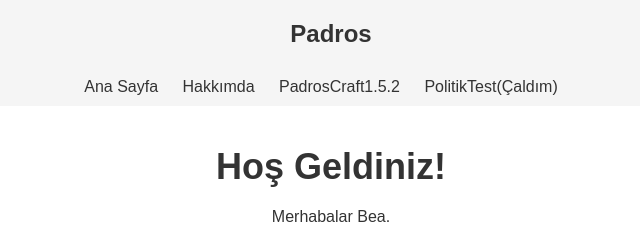
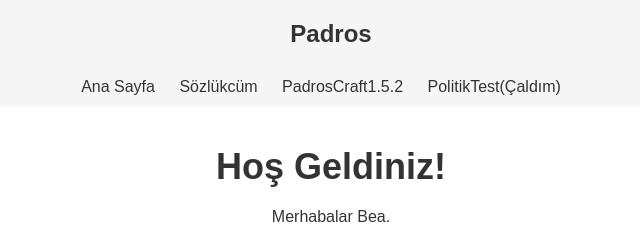
Before and after one commit to Padros0/padros0.github.io, a plain HTML site: page index.html in a window 1280 px wide. Shown: the top 240 px of the page, 309-949 px from the left. Drawn offline with Linux system fonts and the light colour scheme.

Commit message:
Update index.html

```diff
--- a/index.html
+++ b/index.html
@@ -14,7 +14,7 @@
     <nav>
         <ul>
             <li><a href="#">Ana Sayfa</a></li>
-            <li><a href="#">Hakkımda</a></li>
+            <li><a href="https://padros0.github.io/sozlukcum">Sözlükcüm</a></li>
             <li><a href="https://padros0.github.io/eaglercraft1.5.2/">PadrosCraft1.5.2</a></li>
             <li><a href="https://padros0.github.io/pt/">PolitikTest(Çaldım)</a></li>
         </ul>
```
